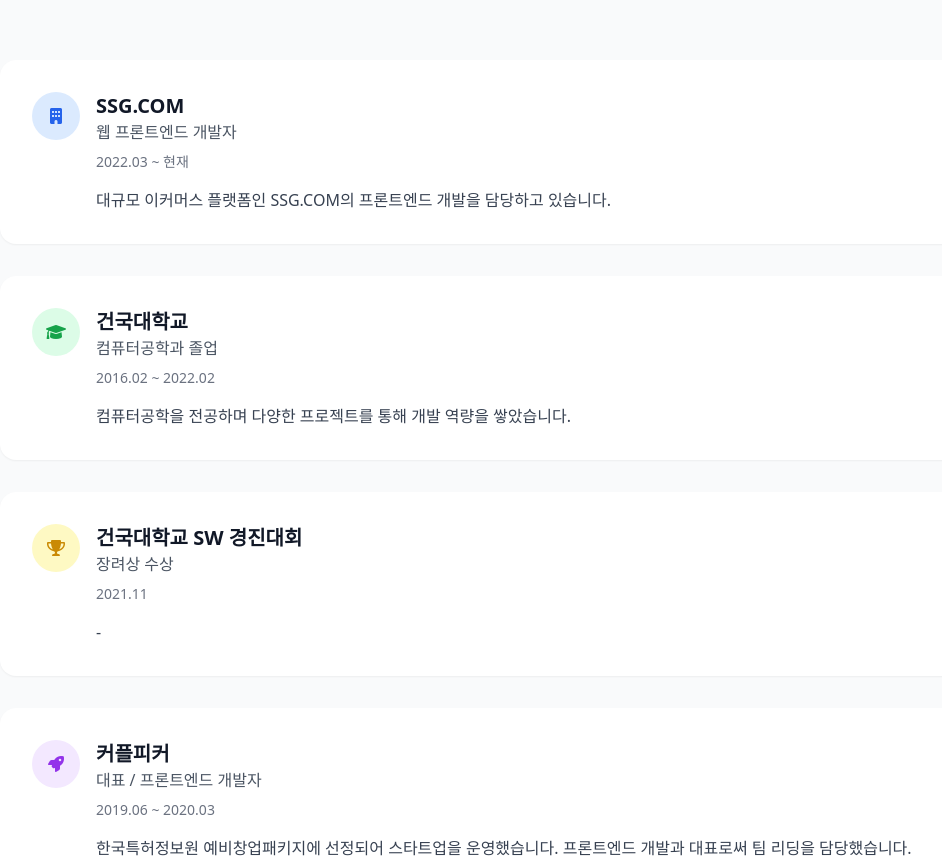
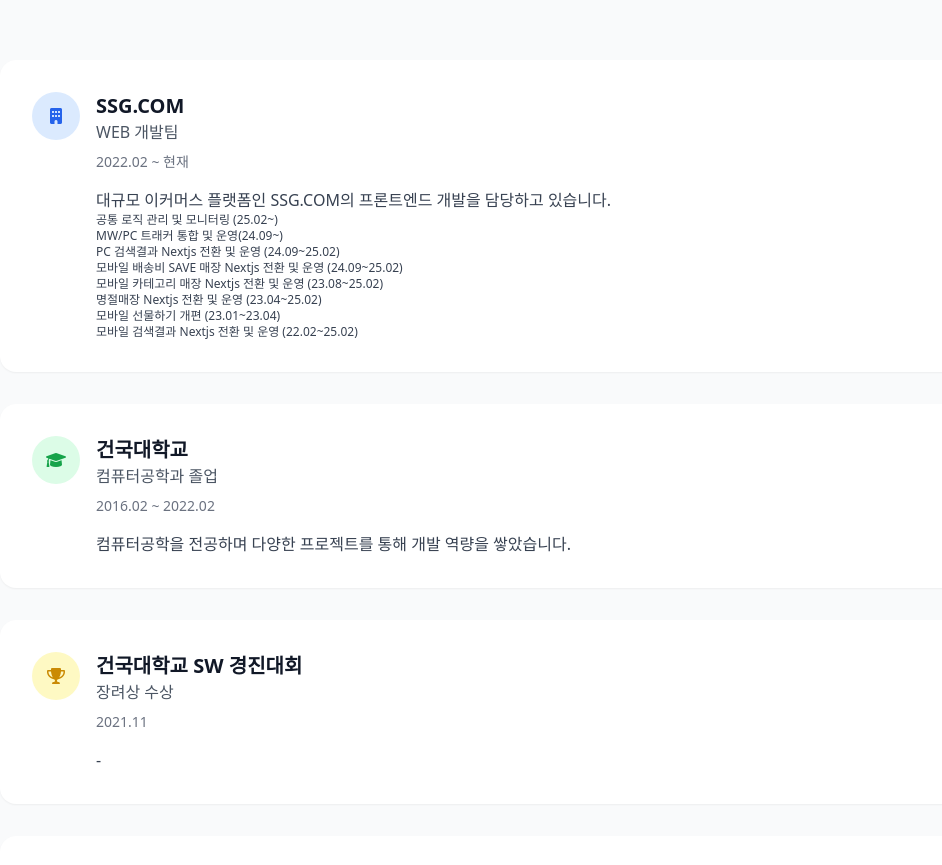
Before and after one commit to NamGungGeon/namgunggeon.github.io, a website: page index.html in a window 1280 px wide. Shown: the part 1680-2545 px from the top of the page, without its empty margins (32-974 px from the left). Drawn offline with nearby package versions, Linux system fonts and the light colour scheme.

Commit message:
feat: 진행업무 추가

```diff
--- a/index.html
+++ b/index.html
@@ -241,12 +241,26 @@
               </div>
               <div class="flex-1">
                 <h3 class="text-xl font-semibold text-gray-900">SSG.COM</h3>
-                <p class="text-gray-600 mb-2">웹 프론트엔드 개발자</p>
-                <p class="text-sm text-gray-500 mb-4">2022.03 ~ 현재</p>
+                <p class="text-gray-600 mb-2">WEB 개발팀</p>
+                <p class="text-sm text-gray-500 mb-4">2022.02 ~ 현재</p>
                 <p class="text-gray-700">
                   대규모 이커머스 플랫폼인 SSG.COM의 프론트엔드 개발을 담당하고
                   있습니다.
                 </p>
+                <ul class="text-gray-700 text-xs">
+                  <li>공통 로직 관리 및 모니터링 (25.02~)</li>
+                  <li>MW/PC 트래커 통합 및 운영(24.09~)</li>
+                  <li>PC 검색결과 Nextjs 전환 및 운영 (24.09~25.02)</li>
+                  <li>
+                    모바일 배송비 SAVE 매장 Nextjs 전환 및 운영 (24.09~25.02)
+                  </li>
+                  <li>
+                    모바일 카테고리 매장 Nextjs 전환 및 운영 (23.08~25.02)
+                  </li>
+                  <li>명절매장 Nextjs 전환 및 운영 (23.04~25.02)</li>
+                  <li>모바일 선물하기 개편 (23.01~23.04)</li>
+                  <li>모바일 검색결과 Nextjs 전환 및 운영 (22.02~25.02)</li>
+                </ul>
               </div>
             </div>
           </div>
```
